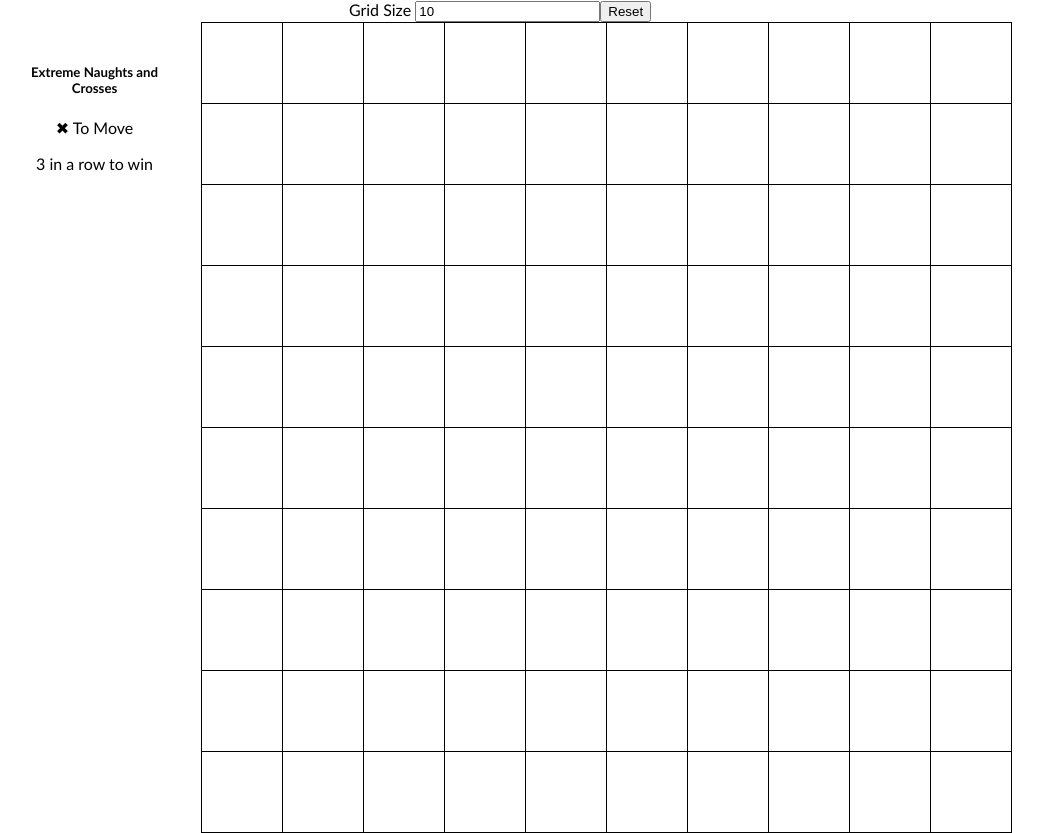
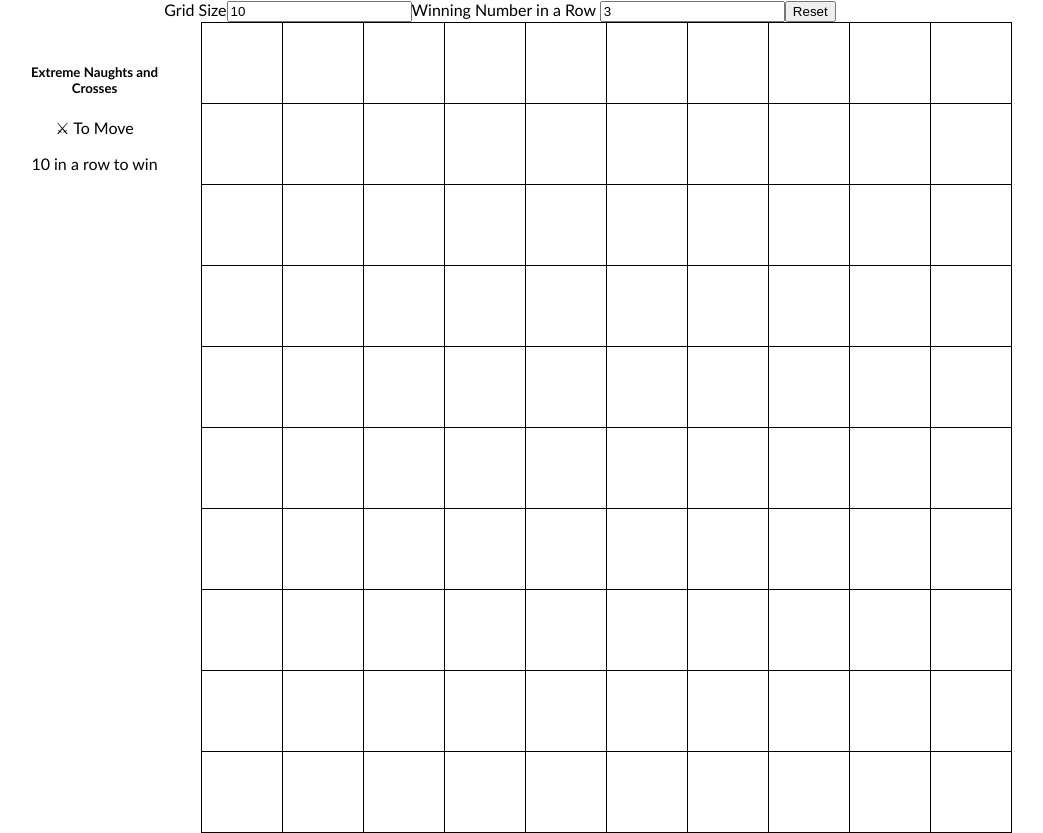
Before and after one commit to nedgrady/Extreme-Naughts-and-Crosses, a React (Create React App) app: page / in a window 1280 px wide. Shown: the whole page, without its empty margins (140-1183 px from the left). Built offline with nearby package versions, Linux system fonts and the light colour scheme.

Commit message:
Pick number of consecutive pieces to win

```diff
--- a/package.json
+++ b/package.json
@@ -9,6 +9,7 @@
     "@types/node": "^12.20.15",
     "@types/react": "^17.0.13",
     "@types/react-dom": "^17.0.8",
+    "emoji-mart": "^3.0.1",
     "react": "^17.0.2",
     "react-dom": "^17.0.2",
     "react-scripts": "4.0.3",
--- a/src/ExtremeNaughtsAndCrosses/Board.tsx
+++ b/src/ExtremeNaughtsAndCrosses/Board.tsx
@@ -22,8 +22,6 @@ interface BoardProps {
 }
 
 export default function Board({ boardState, onPiecePlaced, limitingDimensionInPixels }: BoardProps) {
-
-    const sizeOfEachSquareInPercent = `${100 / boardState.length}%`
     const sizeOfSquareInPixels = `${(limitingDimensionInPixels / boardState.length)}px`
     const fontSizeForSquare = `${(limitingDimensionInPixels / boardState.length / 2) - 1}px`
     const css: React.CSSProperties = {
--- a/src/ExtremeNaughtsAndCrosses/ExtremeNaughtsAndCrosses.tsx
+++ b/src/ExtremeNaughtsAndCrosses/ExtremeNaughtsAndCrosses.tsx
@@ -3,14 +3,15 @@ import ExtremeNaughtsAndCrossesGame from './ExtremeNaughtsAndCrossesGame'
 import ExtremeNaughtsAndCrossesControls from './ExtremeNaughtsAndCrossesControls'
 export default function ExtremeNaughtsAndCrosses() {
     const [inputGridSize, setInputGridSize] = useState<number>(10)
+    const [inputWinningNumberInARow, setInputWinningNumberInARow] = useState<number>(10)
 
     return (
     <>
-        <ExtremeNaughtsAndCrossesControls onOptionsSubmitted={({newGridSize}) => {setInputGridSize(newGridSize)}}/>
-        <ExtremeNaughtsAndCrossesGame key={inputGridSize} gridSize={inputGridSize} players={["✖", "🔥", "📘"]} numberOfPiecesInARowRequiredToWin={3} />
+        <ExtremeNaughtsAndCrossesControls onOptionsSubmitted={({newGridSize, newWinningNumberInARow}) => {setInputGridSize(newGridSize); setInputWinningNumberInARow(newWinningNumberInARow)}}/>
+        <ExtremeNaughtsAndCrossesGame
+            key={inputGridSize}
+            gridSize={inputGridSize}
+            players={["⚔", "🔥", "📘"]}
+            numberOfPiecesInARowRequiredToWin={inputWinningNumberInARow} />
     </>)
 }
-
-
-/**        <label htmlFor="grid-size">Grid Size</label> <input type="number" id="grid-size" value={inputGridSize} onChange={}/>
-        <button onClick={() => {setBoardState(createInitialEmptyBoardState(inputGridSize))}}>Reset</button> */
--- a/src/ExtremeNaughtsAndCrosses/ExtremeNaughtsAndCrossesControls.tsx
+++ b/src/ExtremeNaughtsAndCrosses/ExtremeNaughtsAndCrossesControls.tsx
@@ -1,14 +1,16 @@
 import React, { useState } from "react"
 
 export interface ExtremeNaughtsAndCrossesControlsProps {
-    onOptionsSubmitted: ({ newGridSize }: { newGridSize: number }) => void
+    onOptionsSubmitted: ({ newGridSize, newWinningNumberInARow }: { newGridSize: number, newWinningNumberInARow: number }) => void
 }
 export default function ExtremeNaughtsAndCrossesControls({ onOptionsSubmitted }: ExtremeNaughtsAndCrossesControlsProps) {
     const [inputGridSize, setInputGridSize] = useState<number>(10)
+    const [inputWinningNumberInARow, setInputWinningNumberInARow] = useState<number>(3)
     return (
         <>
-            <label htmlFor="grid-size">Grid Size</label> <input type="number" id="grid-size" value={inputGridSize.toString()} onChange={(event) => { setInputGridSize(Number.parseInt(event.target.value)) }} />
-            <button onClick={() => { onOptionsSubmitted({ newGridSize: inputGridSize }) }}>Reset</button>
+            <label htmlFor="grid-size">Grid Size</label><input type="number" id="grid-size" value={inputGridSize.toString()} onChange={(event) => { setInputGridSize(Number.parseInt(event.target.value)) }} />
+            <label htmlFor="winning-number-in-a-row">Winning Number in a Row</label> <input type="number" id="winning-number-in-a-row" value={inputWinningNumberInARow.toString()} onChange={(event) => { setInputWinningNumberInARow(Number.parseInt(event.target.value)) }} />
+            <button onClick={() => { onOptionsSubmitted({ newGridSize: inputGridSize, newWinningNumberInARow: inputWinningNumberInARow }) }}>Reset</button>
         </>
     )
 }
```
Also changed, not shown: 2 other files (tests, documents, lock files or other folders).
